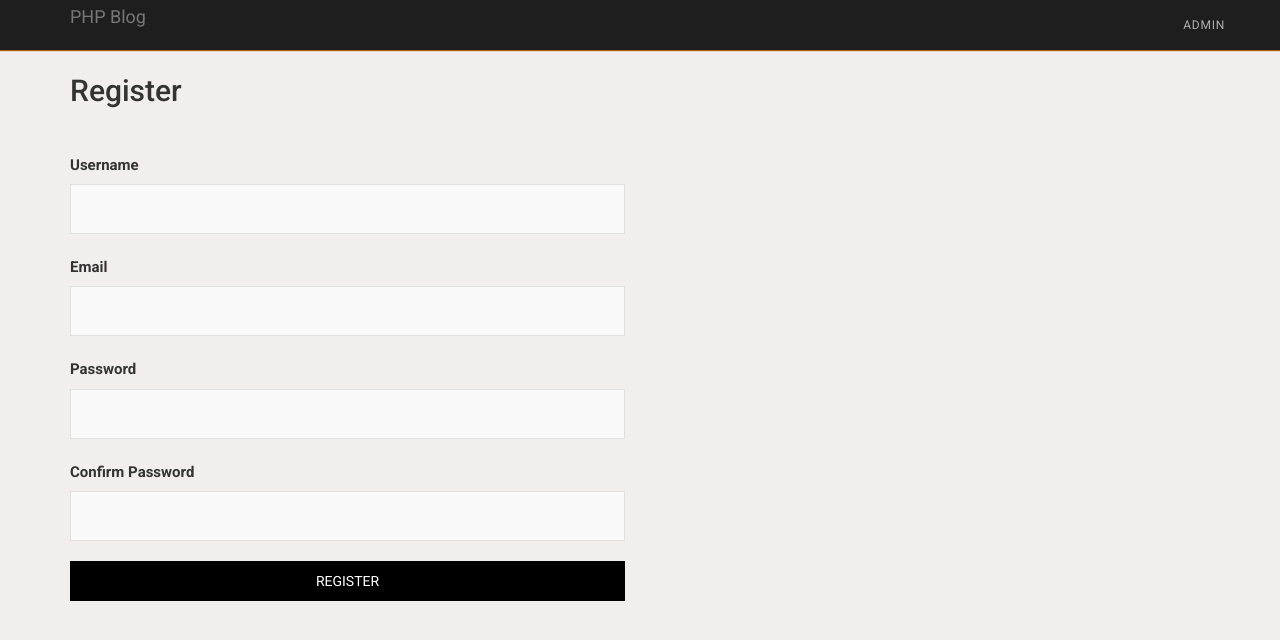
After one commit to hasan-py/CMS_with_PHP_Mysql, a PHP site: page /register.php in a window 1280 px wide. The commit adds this page. Shown: the top 640 px of the page. Run offline with PHP 8.4, Linux system fonts and the light colour scheme; data that the repository does not hold is empty.

Commit message:
Extra feature added

```diff
--- a/includes/login.php
+++ b/includes/login.php
@@ -7,9 +7,10 @@ if(isset($_POST['loginSubmit'])){
 	$password = $_POST['log_password'];
 	$username = mysqli_real_escape_string($connection,$username);
 	$password = mysqli_real_escape_string($connection,$password);
-	$password = md5($password);
+	$salt = "hasan21890255sfasjfajf";
+	$validPassword = crypt($password,$salt);
 
-	$query_for_check = "SELECT * FROM users WHERE username='{$username}' and user_password='{$password}'";
+	$query_for_check = "SELECT * FROM users WHERE username='{$username}' and user_password='{$validPassword}'";
 	$result = mysqli_query($connection,$query_for_check);
 	if(mysqli_num_rows($result)>0){
 		while($row = mysqli_fetch_assoc($result)){
--- a/includes/navigation.php
+++ b/includes/navigation.php
@@ -9,7 +9,7 @@
                 <span class="icon-bar"></span>
             </button>
             <a class="navbar-brand" href="index.php">
-                <img src="assets/img/logo.png" alt="Site Logo">
+                PHP Blog
             </a>
         </div>
 
--- /dev/null
+++ b/register.php
@@ -0,0 +1,88 @@
+<!-- Connection -->
+<?php session_start(); ?>
+<?php
+include "./includes/db.php";
+?>
+
+<!-- Header -->
+<?php
+include "./includes/header.php";
+?>
+
+<!-- Navigation -->
+<?php
+include "./includes/navigation.php";
+?>
+
+
+
+
+<main>
+    <div class="container">
+        <div class="row">
+            <div class="col-md-6">
+                <h1>Register</h1>
+                <hr>
+                <form action="" method="POST">
+                    <div class="form-group">
+                        <label for="username">Username</label>
+                        <input name="username" id="username" class="form-control" type="text" required>
+                    </div>
+                     <div class="form-group">
+                        <label for="email">Email</label>
+                        <input name="email" id="email" class="form-control" type="email" required>
+                    </div>
+                     <div class="form-group">
+                        <label for="password">Password</label>
+                        <input name="password" id="password" class="form-control" type="password" required>
+                    </div>
+                     <div class="form-group">
+                        <label for="confirmPassword">Confirm Password</label>
+                        <input name="confirmPassword" id="confirmPassword" class="form-control" type="password" required>
+                    </div>
+                    <button style="background:black;color:white" name="submit" type="submit" class="btn btn-block btn-dark">Register</button>
+                </form>
+            </div>
+    </div>
+</div>
+</main>
+
+<!-- <footer>
+    <p>copyright <?php echo date("Y") ?> Developed by Hasan-py</p>
+</footer> -->
+
+
+
+
+<?php
+
+if(isset($_POST['submit'])){
+    $username = $_POST['username'];
+    $email = $_POST['email'];
+    $password = $_POST['password'];
+    $confirmPassword = $_POST['confirmPassword'];
+
+    $username = mysqli_real_escape_string($connection,$username);
+    $email = mysqli_real_escape_string($connection,$email);
+    $password = mysqli_real_escape_string($connection,$password);
+    $confirmPassword = mysqli_real_escape_string($connection,$confirmPassword);
+    $salt = "hasan21890255sfasjfajf";
+
+    if($password!==$confirmPassword){
+        echo '<script>alert("Your password doesnot match")</script>';
+    }
+
+    if(empty($username) && empty($email) && empty($password) && empty($confirmPassword)){
+       echo '<script>alert("field must not be empty")</script>';
+    }else{
+        $validPassword = crypt($password,$salt);
+        $insertQuery = "INSERT INTO users VALUES('','{$username}','{$validPassword}','{$email}','','','','','{$salt}',now())";
+        $result = mysqli_query($connection,$insertQuery);
+        if($result){
+            echo '<script>alert("Account Register Successfully.")</script>';
+        }
+    }
+
+}
+
+?>
```
